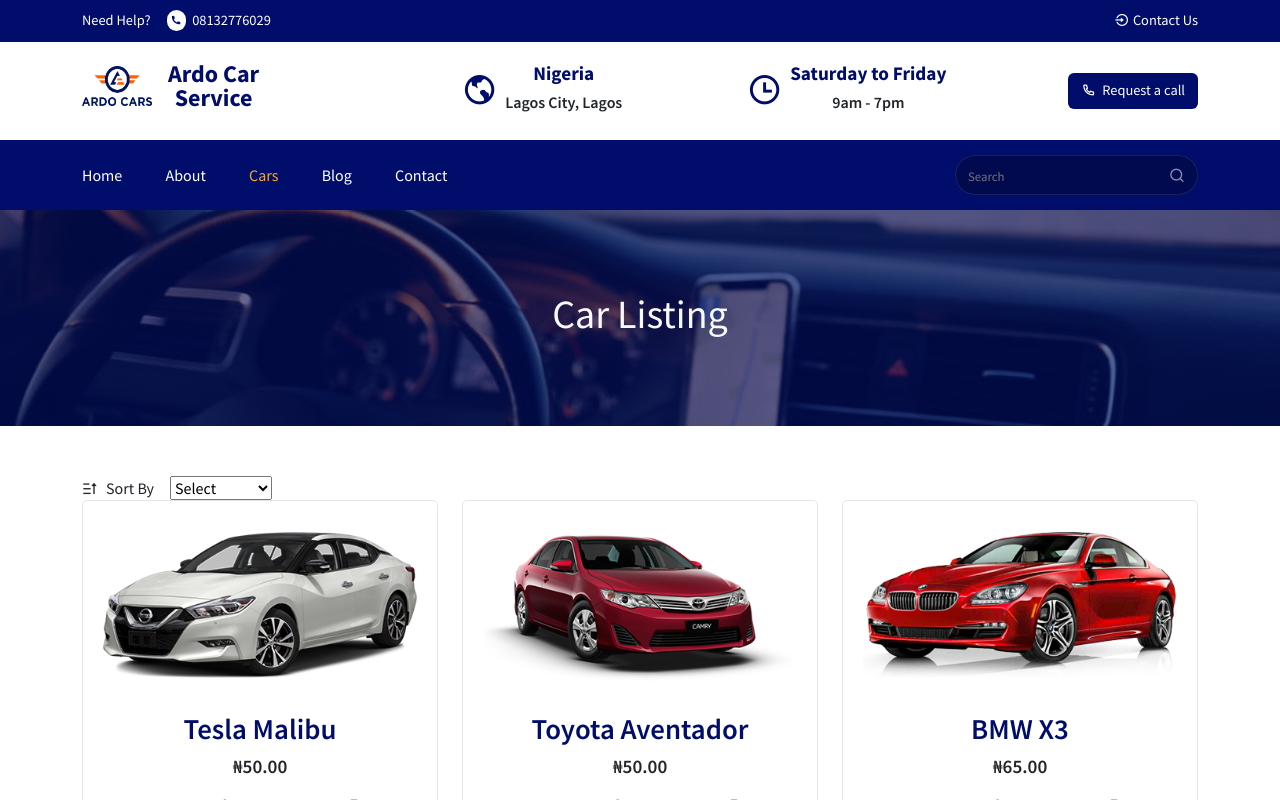
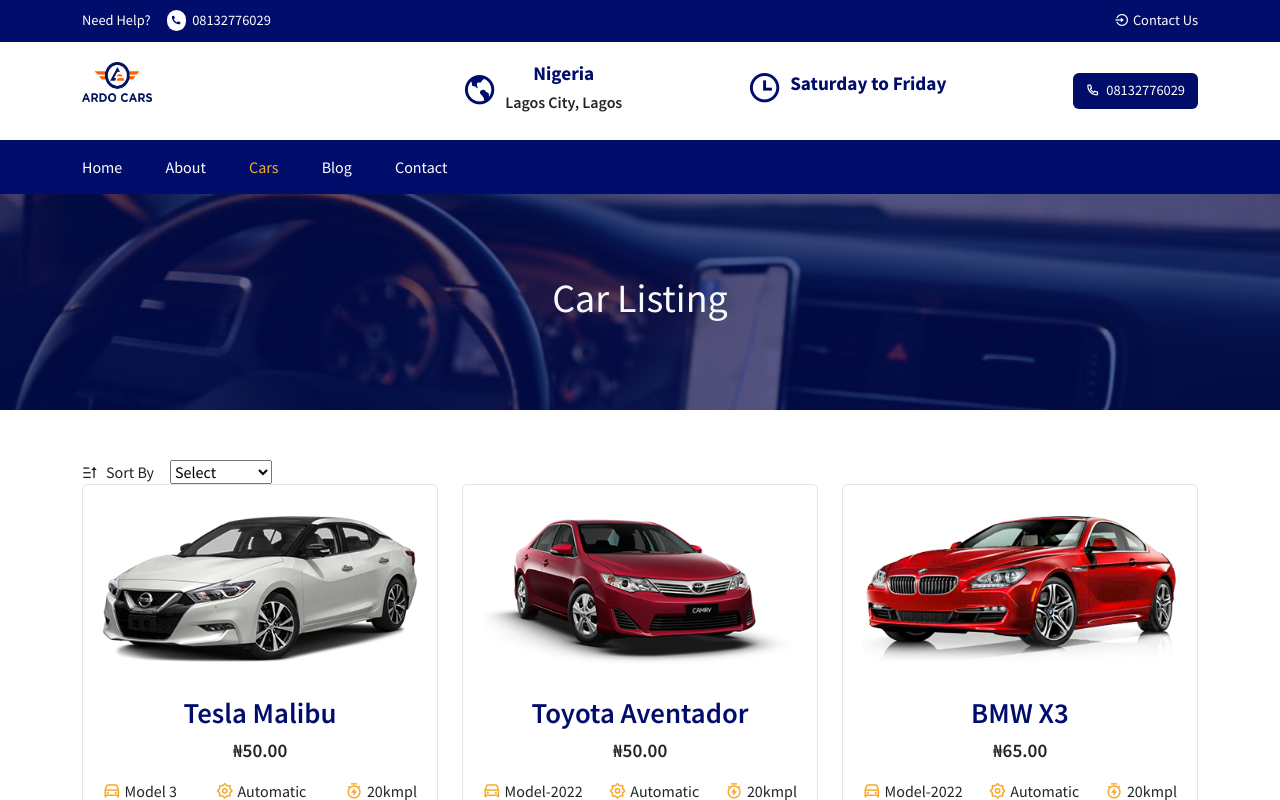
Before and after one commit to jMkwendy45/ardoCARS, a React (Create React App) app: page /cars in a window 1280 px wide. Shown: the top 800 px of the page. Built offline with nearby package versions, Linux system fonts and the light colour scheme.

Commit message:
removed header

```diff
--- a/src/components/Header/Header.jsx
+++ b/src/components/Header/Header.jsx
@@ -76,9 +76,6 @@
                                         <img src={logo} alt="" className="logo-img"/>
                                         {/* <i className="ri-car-line">
                                         </i> */}
-                                        <span>
-                      Ardo Car <br /> Service
-                    </span>
                                     </Link>
                                 </h1>
                             </div>
@@ -103,7 +100,7 @@
                 </span>
                                 <div className="header__location-content">
                                     <h4>Saturday to Friday</h4>
-                                    <h6>9am - 7pm</h6>
+                                    {/* <h6>9am - 7pm</h6> */}
                                 </div>
                             </div>
                         </Col>
@@ -116,7 +113,7 @@
                         >
                             <button className="header__btn btn ">
                                 <Link to="/contact">
-                                    <i className="ri-phone-line"></i> Request a call
+                                    <i className="ri-phone-line"></i>08132776029
                                 </Link>
                             </button>
                         </Col>
@@ -149,14 +146,14 @@
                             </div>
                         </div>
 
-                        <div className="nav__right">
+                        {/* <div className="nav__right">
                             <div className="search__box">
                                 <input type="text" placeholder="Search" />
                                 <span>
                   <i className="ri-search-line"></i>
                 </span>
                             </div>
-                        </div>
+                        </div> */}
                     </div>
                 </Container>
             </div>
--- a/src/pages/Home.jsx
+++ b/src/pages/Home.jsx
@@ -14,6 +14,7 @@
 import Testimonial from "../components/UI/Testimonial";
 import BlogList from "../components/UI/BlogList";
 import Header from "../components/Header/Header";
+import bmw from '../assets/all-images/cars-img/bmw-offer.png'
 
 
 const Home = () => {
@@ -32,7 +33,6 @@
                                     <h2>Find your best car here</h2>
                                 </div>
                             </Col>
-
                             <Col lg="8" md="8" sm="14">
                                 <FindCarForm />
                             </Col>
--- a/src/styles/header.css
+++ b/src/styles/header.css
@@ -71,10 +71,12 @@
   font-size: 1.2rem;
   font-weight: 700;
   color: #000d6b;
+
 }
 
 .header__location-content h6 {
   font-weight: 600;
+
 }
 
 .header__btn {
```
Also changed, not shown: 1 other file (tests, documents, lock files or other folders).
